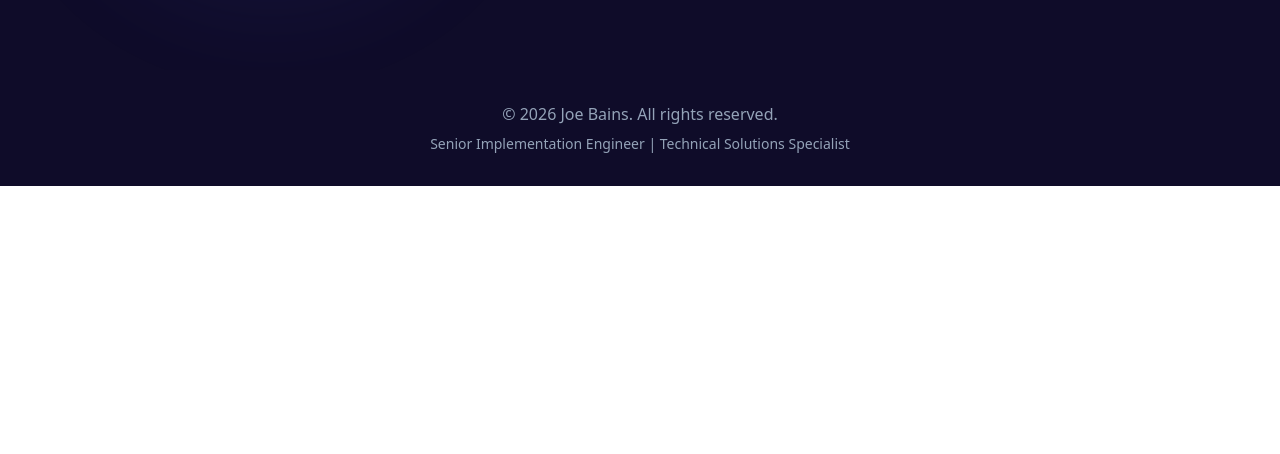
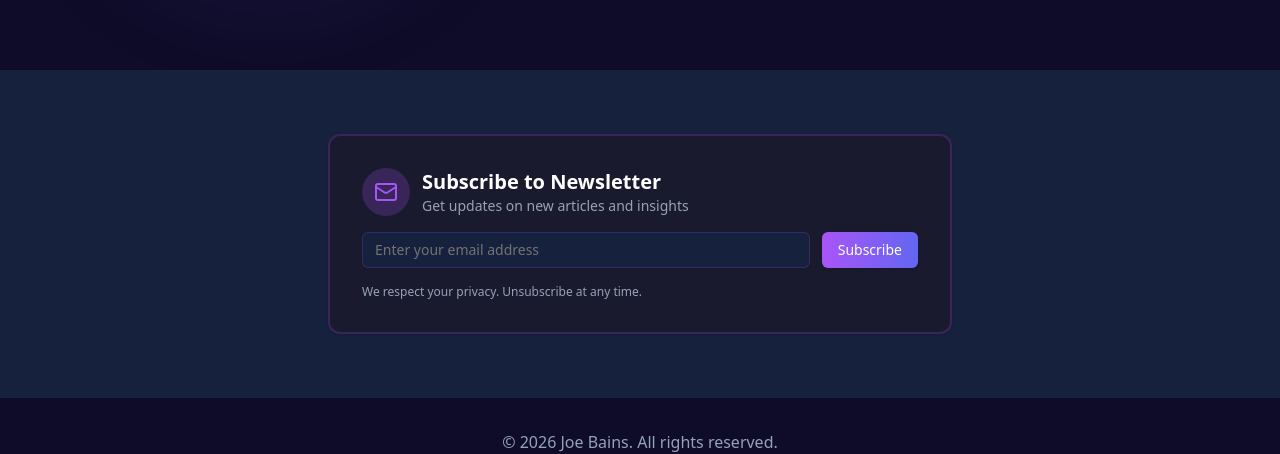
Before and after one commit to TonyRogersTony/tony-cybersecurity, a React (Vite) app: page / in a window 1280 px wide. Shown: the part 10517-10971 px from the top of the page. Before the commit the page ends 10703 px from the top, so only its background shows below. Built offline with nearby package versions, Linux system fonts and the light colour scheme; no server answers.

Commit message:
File changes

```diff
--- a/src/pages/Home.jsx
+++ b/src/pages/Home.jsx
@@ -11,6 +11,7 @@ import TestimonialsSection from '../components/portfolio/TestimonialsSection';
 import ContactSection from '../components/portfolio/ContactSection';
 import ThemeToggle from '../components/ThemeToggle';
 import SEO from '../components/SEO';
+import NewsletterSubscribe from '../components/NewsletterSubscribe';
 import { content } from '../components/content';
 
 export default function Home() {
@@ -51,6 +52,13 @@ export default function Home() {
           <TestimonialsSection />
           <ContactSection />
 
+          {/* Newsletter Section */}
+          <section className="py-16" style={{ backgroundColor: 'var(--bg-secondary)' }}>
+            <div className="container mx-auto px-6 max-w-2xl">
+              <NewsletterSubscribe />
+            </div>
+          </section>
+
           <footer className="py-8" style={{ backgroundColor: 'var(--bg-tertiary)', color: 'var(--text-tertiary)' }}>
             <div className="container mx-auto px-6 text-center">
               <p>{footer.copyright}</p>
```
